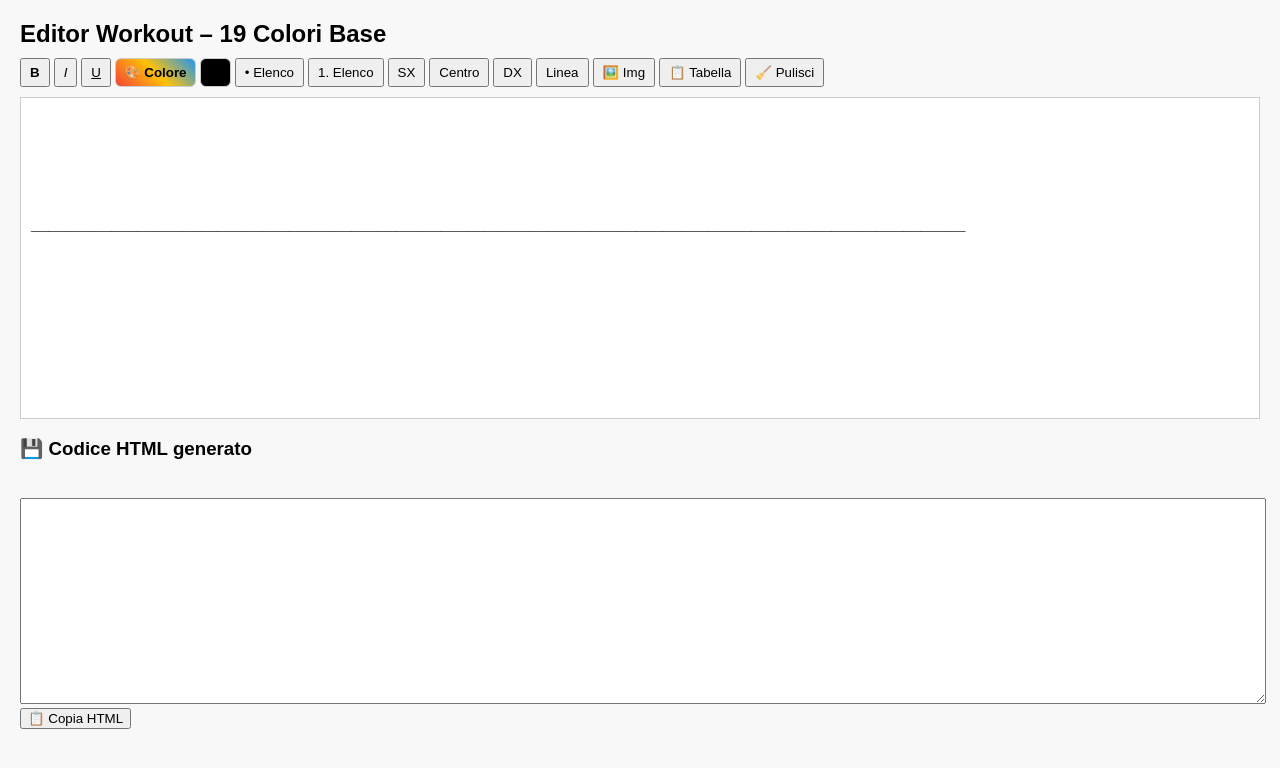
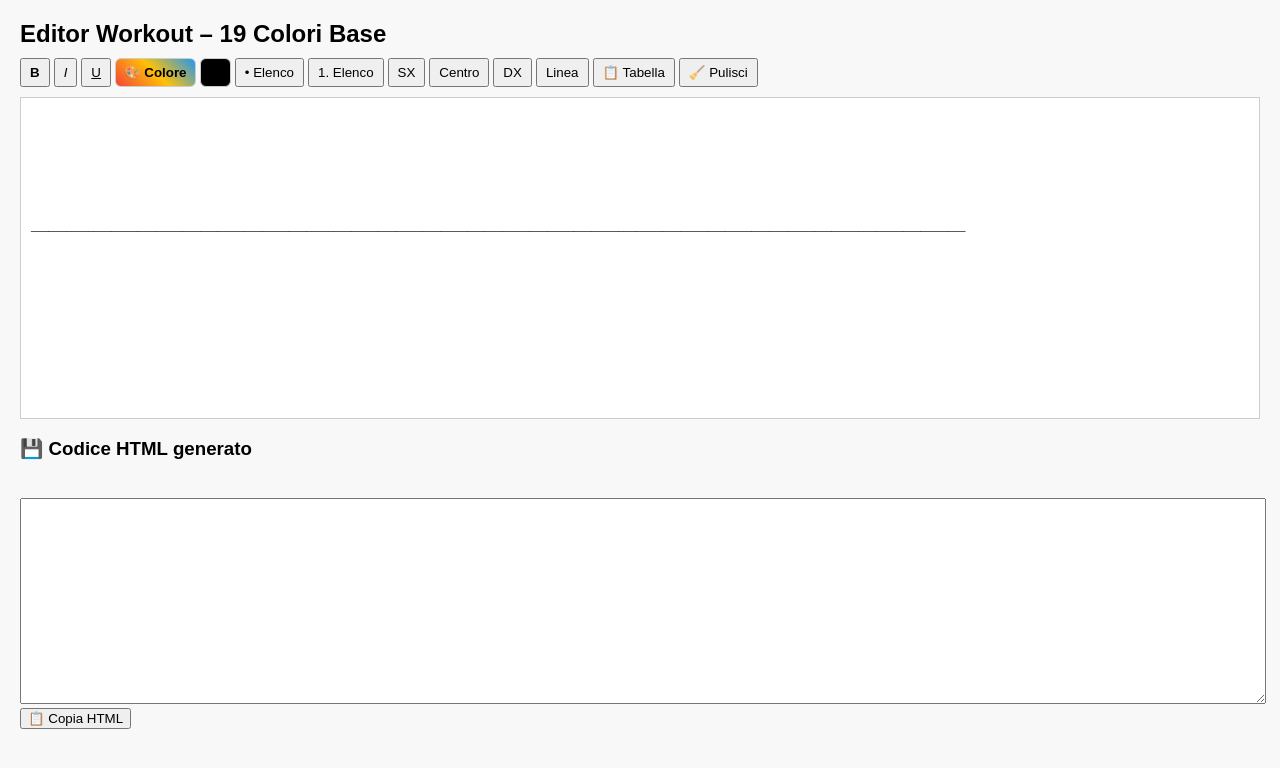
Before and after one commit to il-bonvi/HTML-intervals-Workouts, a plain HTML site: page HTML STANDALONE.html in a window 1280 px wide. Drawn offline with Linux system fonts and the light colour scheme.

Commit message:
Update HTML STANDALONE.html

```diff
--- a/HTML STANDALONE.html
+++ b/HTML STANDALONE.html
@@ -153,7 +153,6 @@ button[onclick="resetColor()"] {
   <button onclick="execCmd('justifyCenter')">Centro</button>
   <button onclick="execCmd('justifyRight')">DX</button>
   <button onclick="execCmd('insertHorizontalRule')">Linea</button>
-  <button onclick="insertImage()">🖼️ Img</button>
   <button onclick="insertTable()">📋 Tabella</button>
   <button onclick="clearEditor()">🧹 Pulisci</button>
 
@@ -196,12 +195,6 @@ ________________________________________________________________________________
 <script>
 function execCmd(cmd) {
   document.execCommand(cmd,false,null);
-  updateOutput();
-}
-
-function insertImage(){
-  const url=prompt("URL immagine:");
-  if(url) document.execCommand("insertImage", false, url);
   updateOutput();
 }
 
```
